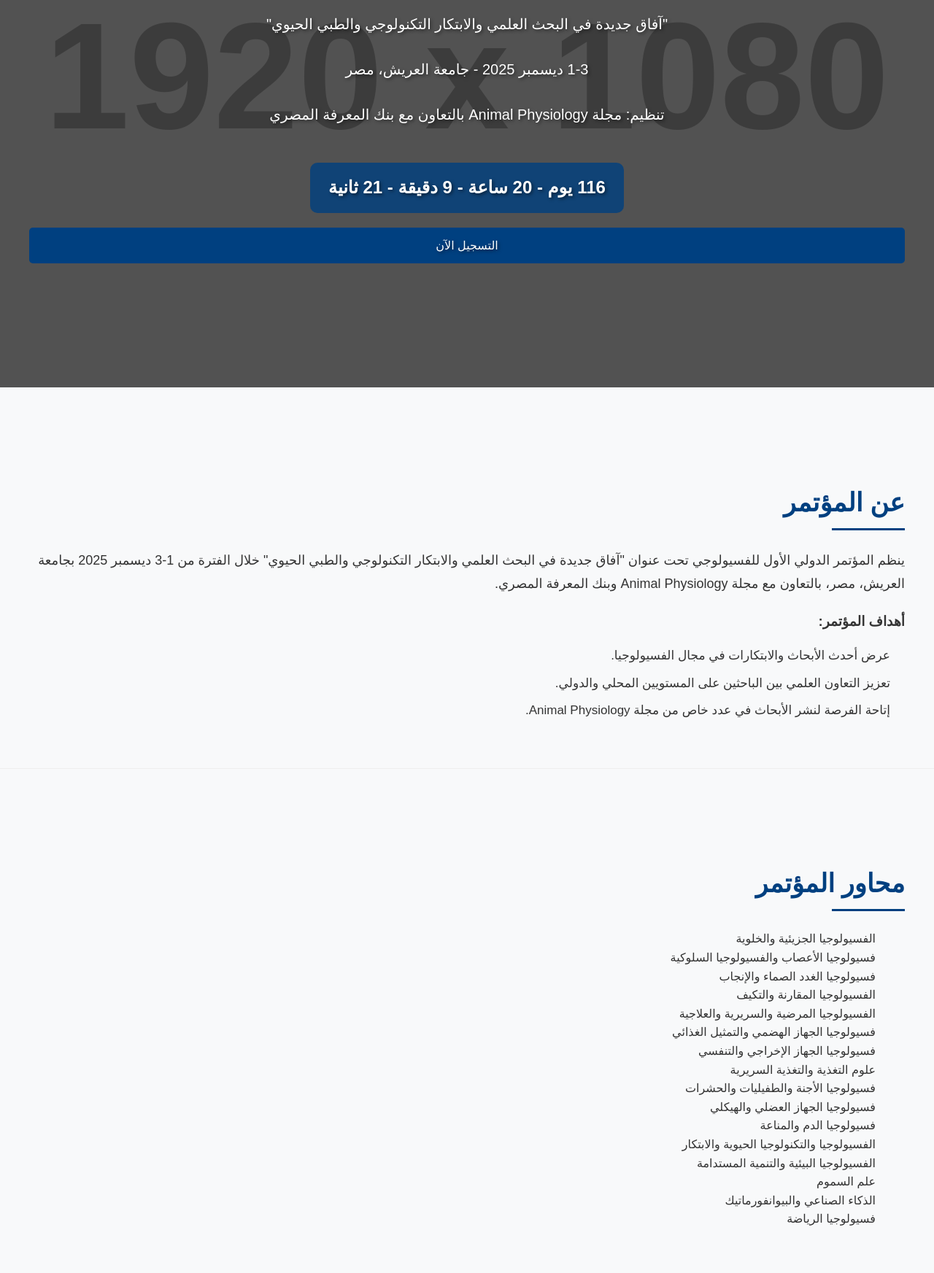
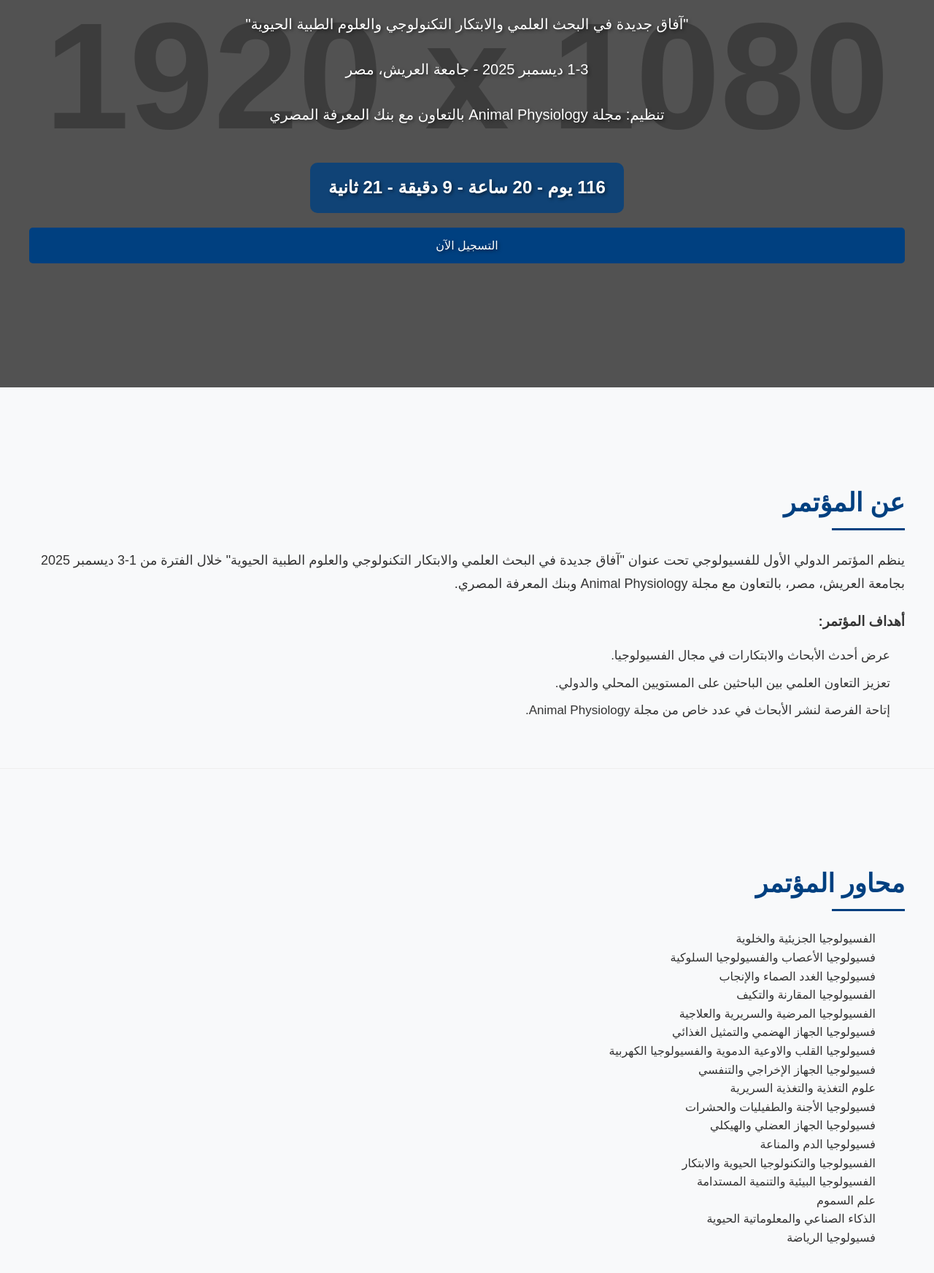
Before and after one commit to mohamedshalann/Animal-Physiology-Conference-Arish-2025, a plain HTML site: page index.html in a window 1280 px wide. Shown: the part 415-2160 px from the top of the page at 73% size. Drawn offline with nearby package versions, Linux system fonts and the light colour scheme; placeholder pictures from the web are drawn by us.

Commit message:
Update index.html

```diff
--- a/index.html
+++ b/index.html
@@ -3,7 +3,7 @@
 <head>
     <meta charset="UTF-8">
     <meta name="viewport" content="width=device-width, initial-scale=1">
-    <title>المؤتمر الدولي الأول للفسيولوجي | جامعة العريش</title>
+    <title>المؤتمر الدولي الأول لعلم الفسيولوجي | جامعة العريش</title>
     <style>
         /* أنماط CSS */
         body {
@@ -379,7 +379,7 @@
             <h1 class="ar-content">المؤتمر الدولي الأول للفسيولوجي</h1>
             <h1 class="en-content">First International Conference of Physiology</h1>
 
-            <p class="ar-content">"آفاق جديدة في البحث العلمي والابتكار التكنولوجي والطبي الحيوي"</p>
+            <p class="ar-content">"آفاق جديدة في البحث العلمي والابتكار التكنولوجي والعلوم الطبية الحيوية"</p>
             <p class="en-content">"New Horizons in Scientific Research, Technological and Biomedical Innovation"</p>
 
             <p class="ar-content">1-3 ديسمبر 2025 - جامعة العريش، مصر</p>
@@ -401,7 +401,7 @@
             <h2 class="ar-content">عن المؤتمر</h2>
             <h2 class="en-content">About the Conference</h2>
 
-            <p class="ar-content">ينظم المؤتمر الدولي الأول للفسيولوجي تحت عنوان "آفاق جديدة في البحث العلمي والابتكار التكنولوجي والطبي الحيوي" خلال الفترة من 1-3 ديسمبر 2025 بجامعة العريش، مصر، بالتعاون مع مجلة Animal Physiology وبنك المعرفة المصري.</p>
+            <p class="ar-content">ينظم المؤتمر الدولي الأول للفسيولوجي تحت عنوان "آفاق جديدة في البحث العلمي والابتكار التكنولوجي والعلوم الطبية الحيوية" خلال الفترة من 1-3 ديسمبر 2025 بجامعة العريش، مصر، بالتعاون مع مجلة Animal Physiology وبنك المعرفة المصري.</p>
             <p class="en-content">The First International Conference of Physiology under the title "New Horizons in Scientific Research, Technological and Biomedical Innovation" will be held from December 1-3, 2025 at Arish University, Egypt, in collaboration with Animal Physiology Journal and Egyptian Knowledge Bank.</p>
 
             <h3 class="ar-content">أهداف المؤتمر:</h3>
@@ -443,6 +443,9 @@
                 <li class="ar-content">فسيولوجيا الجهاز الهضمي والتمثيل الغذائي</li>
                 <li class="en-content">Gastrointestinal and Metabolic Physiology</li>
 
+                <li class="ar-content">فسيولوجيا القلب والاوعية الدموية والفسيولوجيا الكهربية</li>
+                <li class="en-content">Cardiovascular and Electrophysiology</li>
+
                 <li class="ar-content">فسيولوجيا الجهاز الإخراجي والتنفسي</li>
                 <li class="en-content">Excretory and Respiratory Physiology</li>
 
@@ -467,7 +470,7 @@
                 <li class="ar-content">علم السموم</li>
                 <li class="en-content">Toxicology</li>
 
-                <li class="ar-content">الذكاء الصناعي والبيوانفورماتيك</li>
+                <li class="ar-content">الذكاء الصناعي والمعلوماتية الحيوية</li>
                 <li class="en-content">Artificial intelligence and bioinformatics</li>
 
                 <li class="ar-content">فسيولوجيا الرياضة</li>
```
